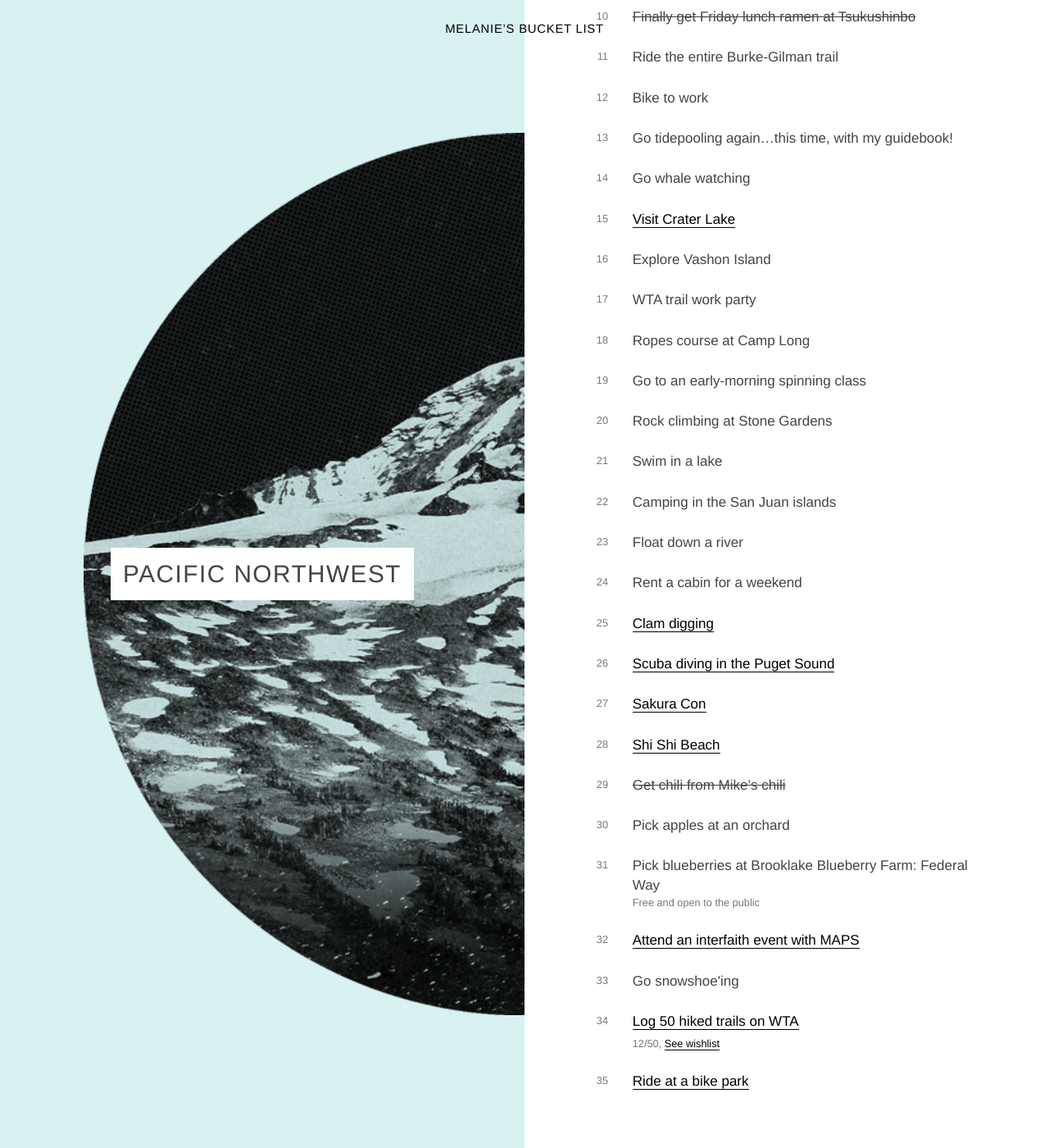
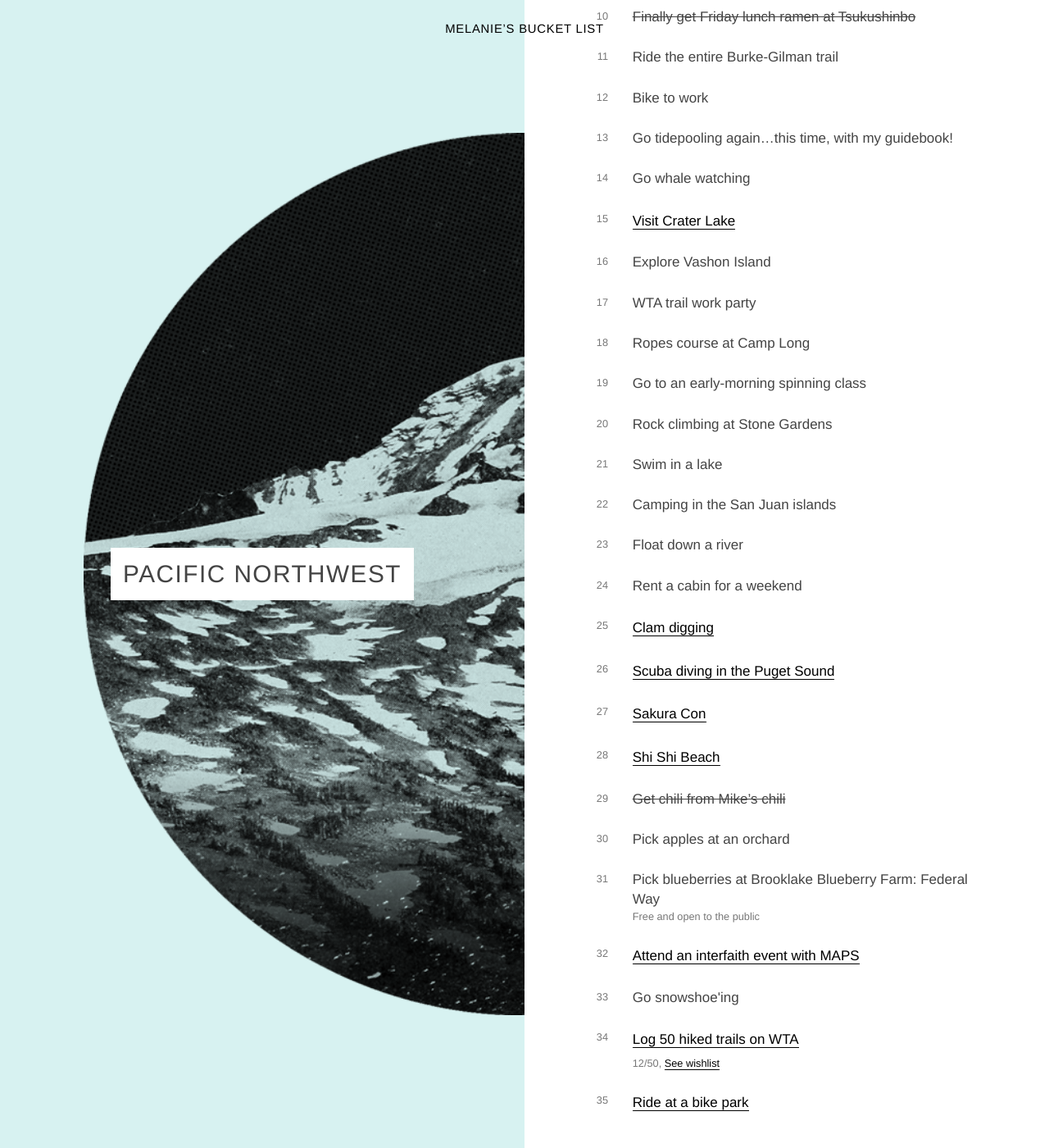
Before and after one commit to melanierichards/bucketlist, a Jekyll site: the page built from pnw.md, in a window 1280 px wide and 1400 px high, scrolled down 545 px. Shown: the whole window at 82% size. Built offline with Jekyll 4.4.1, drawn with Linux system fonts in a browser that asks for light colours; some web fonts are replaced.

Commit message:
Open up line-height on linked items

```diff
--- a/assets/_sass/listview.scss
+++ b/assets/_sass/listview.scss
@@ -89,6 +89,10 @@
     font: .75em/1.75 $font-heading;
     color: $color-meta;
   }
+
+  > a:link {
+    line-height: 1.6;
+  }
 }
 
 .item__notes {
```
Also changed, not shown: Gemfile.lock.
